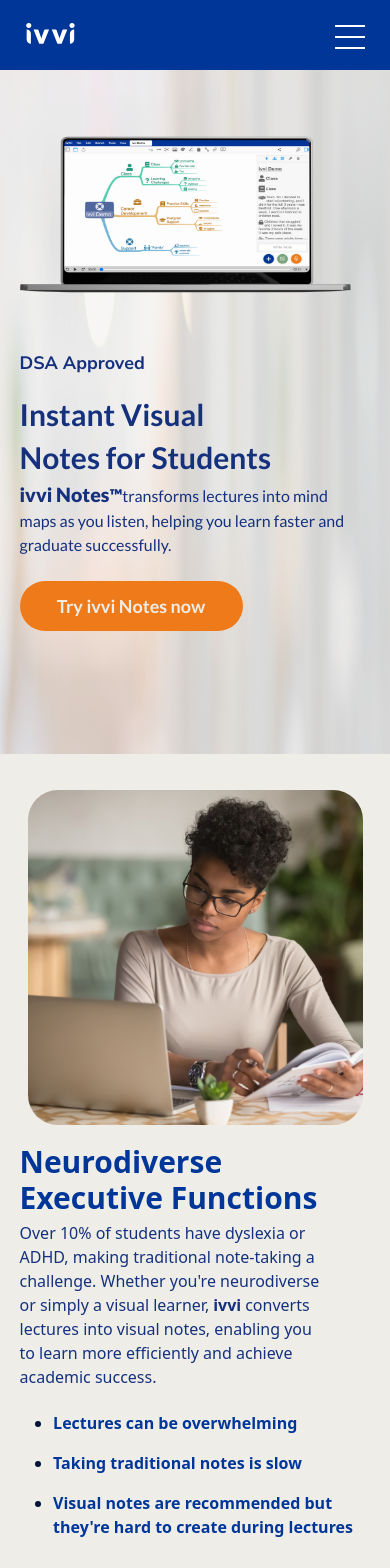
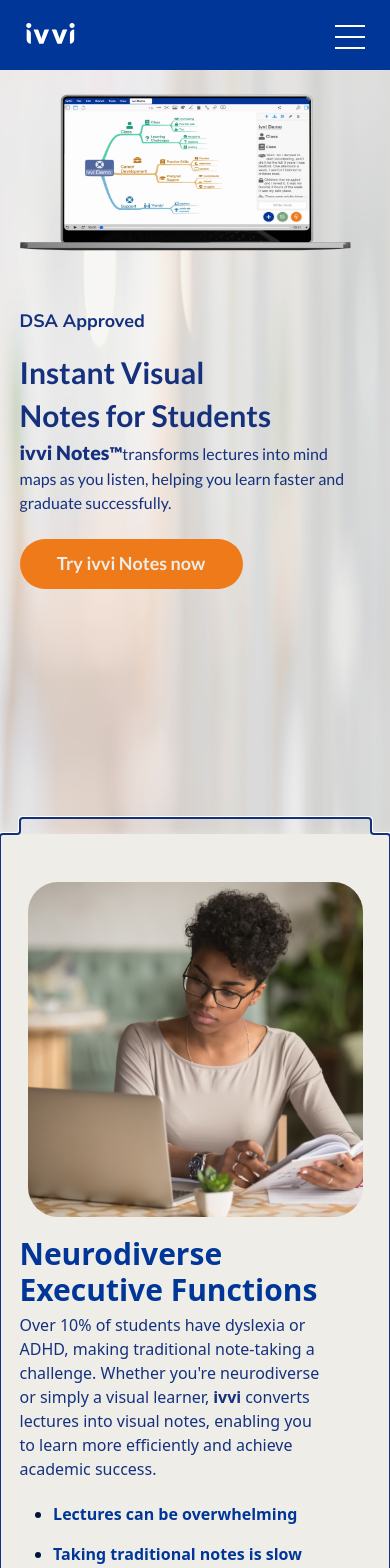
Before and after one commit to TheHolyRoller/ivviclone, a Next.js app: page / in a window 390 px wide. Shown: the top 1568 px of the page. Built offline with nearby package versions, Linux system fonts and the light colour scheme; a web font is replaced by a local one.

Commit message:
Just some fixing up

```diff
--- a/app/Styles/ContactForm.module.css
+++ b/app/Styles/ContactForm.module.css
@@ -2,8 +2,8 @@
 .contactFormContainer {
 
 
+    margin: auto;
 
-    margin: 9rem auto;
     height: 90vh;
     color: white;
     font-size: 64px;
@@ -152,7 +152,7 @@
 
 
 
-    margin: 9rem auto;
+    margin: 0rem auto;
     height: 90vh;
     color: white;
     font-size: 64px;
--- a/app/Styles/FeatureBlock.module.css
+++ b/app/Styles/FeatureBlock.module.css
@@ -20,7 +20,7 @@
     grid-template-columns: 1fr 1.3fr;
 
     width: 1080px;
-    margin: 9rem auto;
+    margin: auto;
 
 }
 
@@ -185,7 +185,7 @@
     flex-direction: column;
     place-content: center;
     width: 90vw;
-    margin: 9rem auto;
+    margin:  auto;
 
 }
 
--- a/app/Styles/FeatureGrid.module.css
+++ b/app/Styles/FeatureGrid.module.css
@@ -2,10 +2,10 @@
 
 
     width: 60vw;
-    margin: 9rem auto;
+    margin: auto;
     display: grid;
     place-content: center;
-
+    outline: 22px solid lime;
 
 }
 
@@ -220,7 +220,6 @@
 
     display: grid;
     place-content: center;
-    /* margin-left: 1.75rem;  */
     margin: auto;
 
 
--- a/app/Styles/Hamburger.css
+++ b/app/Styles/Hamburger.css
@@ -378,10 +378,6 @@
 
 
     margin-top: 2rem !important;
-    /* margin-bottom: -5rem !important; */
-
-
-
 
 
 }
--- a/app/Styles/Hero.module.css
+++ b/app/Styles/Hero.module.css
@@ -32,12 +32,8 @@
     z-index: 9999999;
     margin: 0 auto;
 
-    padding-bottom: 10vh;
-    padding-top: 20vh;
-
-
+    padding-top: 15vh;
     display: flex;
-
 
 
 }
@@ -63,8 +59,6 @@
     z-index: 2;
     color: var(--primary-font-color);
     font-family: "Lato", sans-serif !important;
-    /* margin-left: 20vw;  */
-
     margin-left: 200px;
 
 
@@ -246,9 +240,6 @@
     z-index: 2;
     color: var(--primary-font-color);
     font-family: "Lato", sans-serif !important;
-    /* margin-left: 20vw;  */
-
-    /* margin-left: 150px;  */
     margin-left: 10vw;
 
 
@@ -539,9 +530,15 @@
 
 .heroCTAButton{
 
-    /* outline: 4px solid lime; */
     margin-top: 1.5rem;
 
+
+
+
+}
+
+
+.heroBackgroundImage{
 
 
 
--- a/app/Styles/ImageText.module.css
+++ b/app/Styles/ImageText.module.css
@@ -24,7 +24,7 @@
     grid-template-columns: 1fr 1.3fr;
 
     width: 1080px;
-    margin: 9rem auto;
+    margin: auto;
 
 
 }
@@ -162,7 +162,7 @@
     width: 90vw;
     height: 40vh;
 
-    margin: 19rem auto !important;
+    margin: auto !important;
     text-align: left;
 
 
@@ -175,7 +175,7 @@
     width: 100vw;
     display: grid;
     place-content: center;
-    margin: 15rem auto;
+    margin: auto;
 
     background-color: #eeede8;
     color: var(--primary-font-color);
@@ -226,7 +226,7 @@
     width: 90vw;
     height: 40vh;
 
-    margin: 19rem auto !important;
+    margin: auto !important;
     text-align: left;
 
 
@@ -240,7 +240,7 @@
     width: 100vw;
     display: grid;
     place-content: center;
-    margin: 15rem auto;
+    margin: auto;
 
     background-color: #eeede8;
     color: var(--primary-font-color);
@@ -299,9 +299,13 @@
 
 
 
-        height: 120vh;
+        height: 100vh;
         width: 100vw;
-        margin-top: -5rem;
+
+        outline: auto;
+        padding-bottom: 3rem;
+
+
 
 
 }
@@ -309,8 +313,6 @@
 .gridContainer {
 
     margin: auto !important;
-    margin-top: -15rem !important;
-
 
 
 
--- a/app/Styles/TextImage.module.css
+++ b/app/Styles/TextImage.module.css
@@ -20,7 +20,7 @@
     grid-template-columns: 1fr 1fr;
 
     width: 1295px;
-    margin: 9rem auto;
+    margin: auto;
 
 
 }
@@ -223,7 +223,7 @@
 
     /* width: 1295px; */
     width: 80vw;
-    margin: 9rem auto;
+    margin: auto;
 
 
 }
@@ -245,7 +245,7 @@
     grid-template-columns: 1fr;
 
     width: 90vw;
-    margin: 9rem auto;
+    margin:  auto;
 
 
 }
@@ -284,10 +284,8 @@
     place-content: center;
     grid-template-columns: 1fr;
 
-    /* width: 1295px; */
     width: 90vw;
-    margin: 9rem auto;
-
+    margin: auto;
 
 
 
@@ -301,8 +299,6 @@
     width: 85vw;
 
 
-
-
 }
 
 
@@ -313,7 +309,6 @@
 
 
 }
-
 
 .mainImage{
 
--- a/app/Styles/VideoBlock.module.css
+++ b/app/Styles/VideoBlock.module.css
@@ -26,13 +26,11 @@
 
     width: 100vw;
     margin: 0 auto;
-    padding-bottom: 10vh;
-    padding-top: 20vh;
 
     display: grid;
     place-content: center;
     grid-template-columns: 1fr 1.4fr;
-
+    outline: 5px solid red;
 
 
 }
@@ -176,8 +174,6 @@
     -o-border-radius: var(--cta-border-radius);
 
     margin-top: 1rem;
-    /* margin-left: 1rem;  */
-
     display: grid;
     place-content: center;
 
@@ -201,15 +197,8 @@
 .videoContainer{
 
 
-    /*
-
-    position: "relative", paddingBottom: "56.25%",width: "714px", height: "470px", maxHeight: '470px',overflow: 'hidden', height: 0,
-
-
-    */
 
     position: relative;
-    /* padding-bottom: 56.25%; */
     width: 714px;
     height: 470px;
     overflow: hidden;
@@ -231,9 +220,6 @@
     width: 100%;
     min-width: 714px;
     min-height: 470px; ;
-
-    /* margin-top: 55%;  */
-    /* margin-top: 14rem; */
 
 
 }
@@ -263,14 +249,12 @@
 
     width: 90vw;
     margin: 0 auto;
-    padding-bottom: 10vh;
-    padding-top: 20vh;
 
     display: grid;
     place-content: center;
     grid-template-columns: 1fr 1fr;
 
-
+	outline: 22px solid lime;
 }
 
 .heroTextContainer {
@@ -306,9 +290,6 @@
 
     width: 100vw;
     margin: 0 auto;
-    padding-bottom: 10vh;
-    padding-top: 20vh;
-
     display: grid;
     place-content: center;
     grid-template-columns: 1fr 1fr;
@@ -373,23 +354,21 @@
 .videoContainer{
 
 
-    /*
-
-    position: "relative", paddingBottom: "56.25%",width: "714px", height: "470px", maxHeight: '470px',overflow: 'hidden', height: 0,
-
-
-    */
 
     position: relative;
     z-index: 9999;
+    /* Necessary do not remove */
     padding-bottom: 56.25%;
     padding-right: 2rem;
     padding-left: 2rem;
     width: 80vw;
-    height: 55vw;
+    height: auto;
+    max-height: 100vh;
+
     overflow: hidden;
     display: grid;
     place-content: center;
+
 
 
 
@@ -401,11 +380,15 @@
 
 width: 80vw;
 min-width: 263px !important;
+/* min-height: 80vh; */
+height: auto !important;
+max-height: 100vh;
 
-height: 55vw;
+
 position: relative;
 z-index: 999;
-margin-top: 55vw;
+margin-top: 25.5%;
+
 margin-left: 2vw;
 
 
@@ -469,32 +452,20 @@
 
     }
 
-    /* .heroLaptopImageContainer{
+    .heroContentContainer {
 
 
-                min-width: 291px !important;
-
-
-    }
-
-
-    .videoContainer{
-
-        min-width: 291px !important;
+    margin: 0 auto;
+    padding-bottom: 1vh;
+    padding-top: 2vh;
+    outline: 22px solid lime;
 
 
 
-
-    }
-
-    .mainVideoFrame{
-
-
-        min-width: 291px !important;
+}
 
 
 
-    } */
 
 
 
--- a/app/page.js
+++ b/app/page.js
@@ -28,67 +28,29 @@
 
 
         {/* Add in the image text element here  */}
-      <div>
-
         <ImageText/>
+          <VideoBlock/>
 
 
 
-      </div>
-
-      <div style={{backgroundColor: '#013699'}} >
-        <VideoBlock/>
-
-      </div>
-
-
-
-      <div>
-
           <FeatureGrid/>
 
-
-      </div>
-
-      <div  style={{backgroundColor: '#79a479', display: "grid", placeContent:'center', paddingBottom:"5rem"}} >
           <FirstTextElement/>
 
 
-      </div>
-
-
-      <div style={{ backgroundColor: '#eeede8', paddingTop: '0rem', display: "grid", placeContent: "center", overflow: 'hidden'}}  >
-
         <FeatureBlock/>
 
-      </div>
-
-      <div style={{ backgroundColor: '#ef7a1a', overflow: 'hidden', display: "grid", placeContent: "center",}}  >
 
           <TextImage/>
 
 
-      </div>
+        <TextElement/>
 
 
-      <div style={{backgroundColor: '#c8c8c5', display: "grid", placeContent:'center'}}>
-
-      <TextElement/>
-      </div>
-
-      <div>
           <ContactForm/>
 
 
-      </div>
-
-      <div style={{position: "relative",  zIndex:"9999"}} >
-
         <Footer/>
-
-
-
-      </div>
 
       </div>
     );
```
Also changed, not shown: app/Styles/Footer.module.css (+0 -10 lines). Lines whose indentation alone changed are shown as unchanged.
